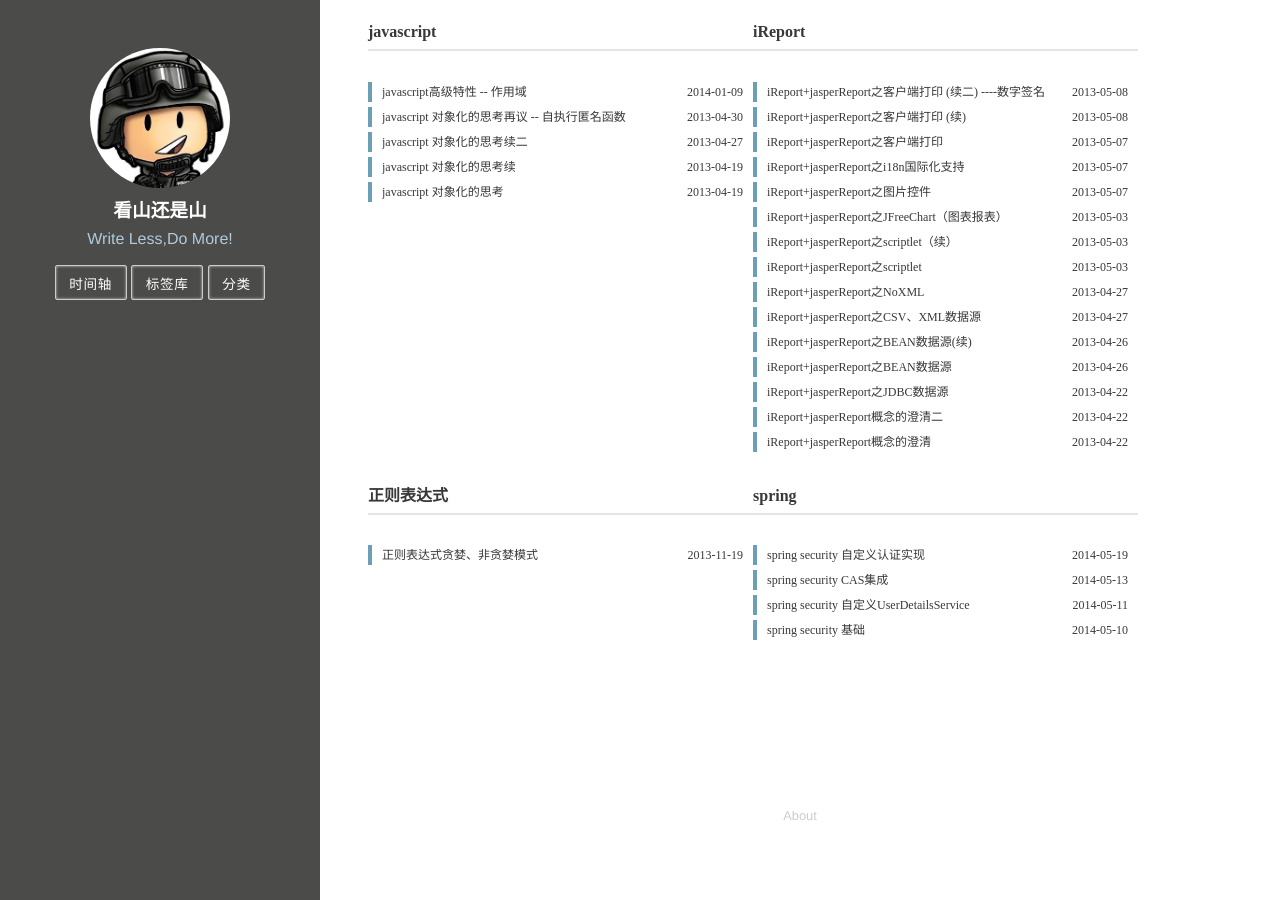
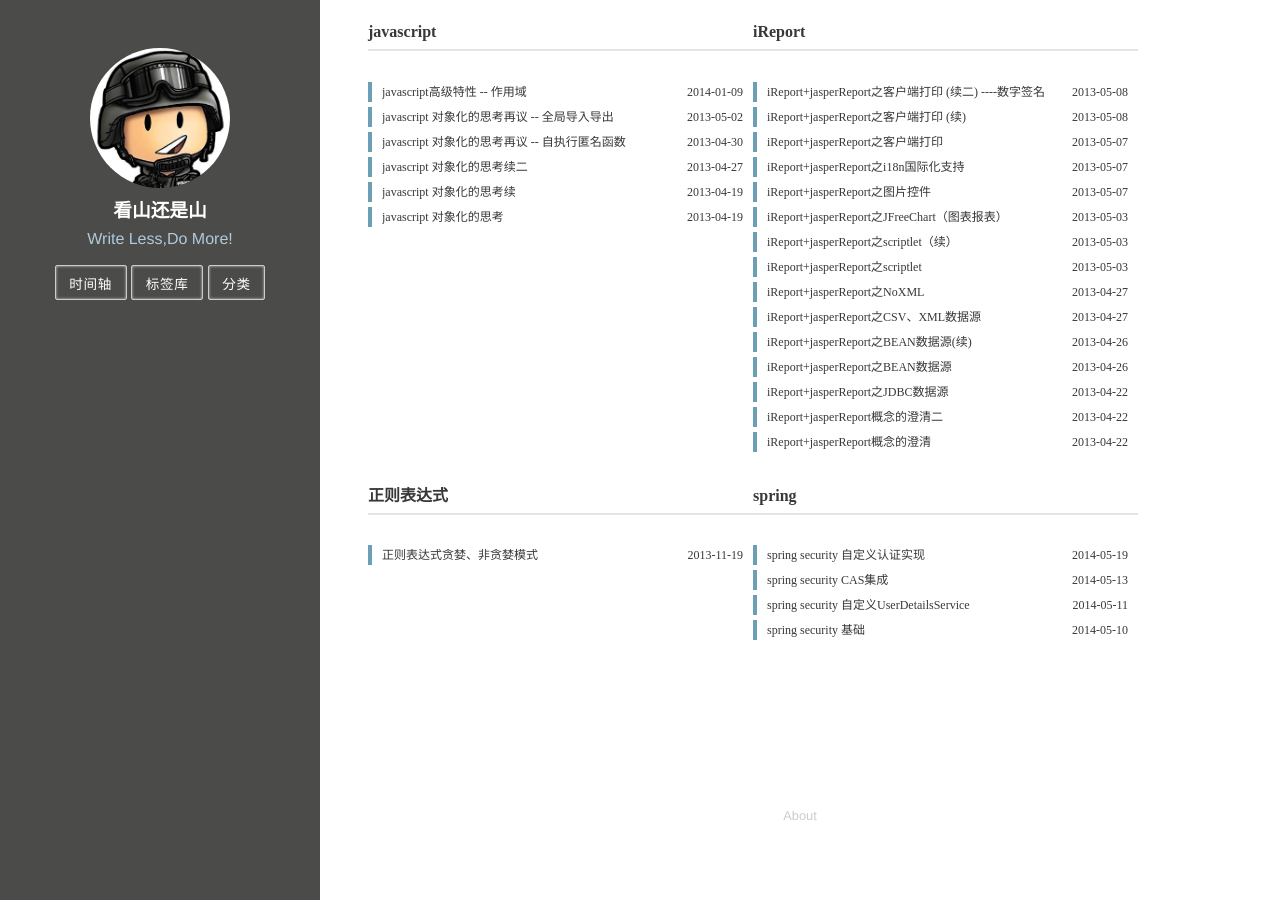
Before and after one commit to jutleo/jutleo.github.com, a Jekyll site: the page built from Public/type.html, in a window 1280 px wide. Built offline with Jekyll 4.4.1, drawn with Linux system fonts in a browser that asks for light colours; Markdown is read by kramdown in place of the engine named in the settings; some of the changed lines change nothing that is shown.

Commit message:
丢失分类

```diff
--- a/_posts/2013-05-02-javascript-object-oriented-thinking-05.md
+++ b/_posts/2013-05-02-javascript-object-oriented-thinking-05.md
@@ -1,8 +1,7 @@
 ---
 layout: post
 title: "javascript 对象化的思考再议 -- 全局导入导出"
-tagline: "Javascript Object Oriented Thinking"
-description: "javascript对象化的思考,全局导入和全局导出 "
+category: javascript
 tags: [javascript]
 ---
 
```
